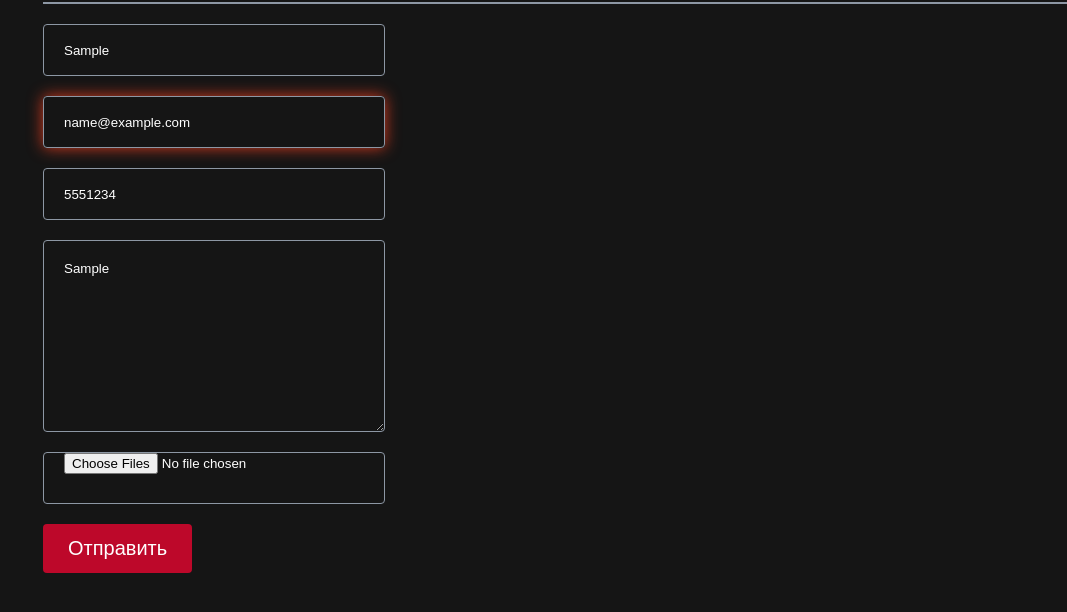
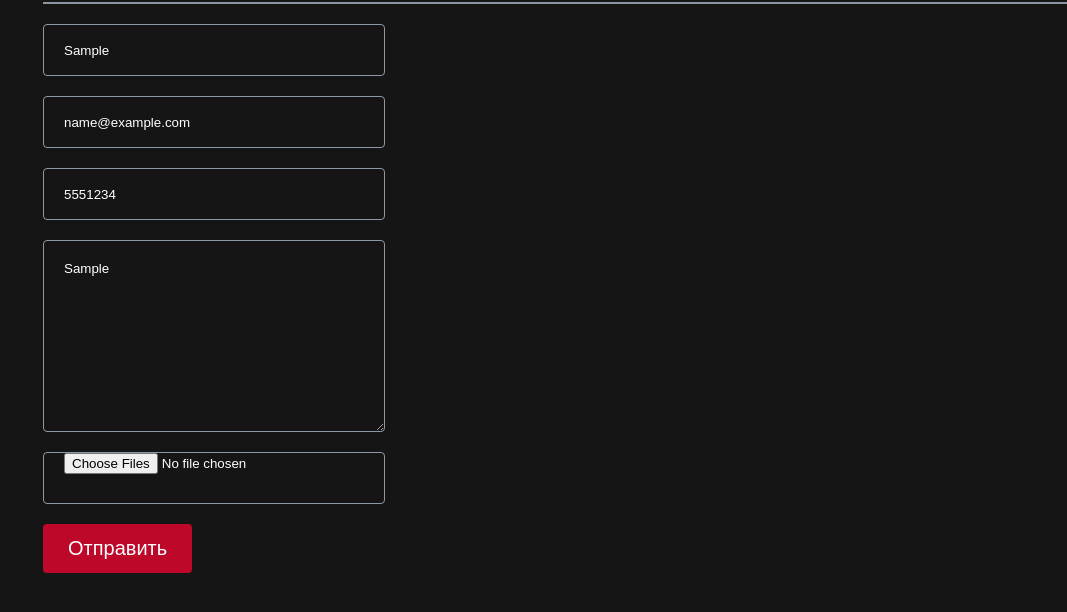
Before and after one commit to AmetDev/-50-days-projects-js, a plain HTML site: page 12.01-forma-mail/index.html in a window 1280 px wide. Both pictures are taken after typing "Sample", "name@example.com", "5551234", "Sample" into the empty fields and a click on the button "Отправить". Shown: the part 134-746 px from the top of the page, without its empty margins (30-1097 px from the left). Drawn offline with Linux system fonts and the light colour scheme; a web font is replaced by a local one.

Commit message:
ready-valudate

```diff
--- a/12.01-forma-mail/css/style.css
+++ b/12.01-forma-mail/css/style.css
@@ -26,3 +26,6 @@ body {
   ._style_error {
     box-shadow: 0 0 15px rgb(210, 57, 30);
   }
+  /* .input-mail {
+    border-color: white;
+  } */
--- a/12.01-forma-mail/js/script.js
+++ b/12.01-forma-mail/js/script.js
@@ -14,14 +14,21 @@ document.addEventListener('DOMContentLoaded', function () {
         } else {
           element.classList.remove("_style_error")
         };
-      const emailInput = document.querySelector(".input-mail")
-      if (/^\w+([\.-]?\w+)*@\w+([\.-]?\w+)*(\.\w{2,3})+$/.test(emailInput)) {
-        emailInput.classList.remove("_style_error")
-        console.log(true)
-      } else {
-        console.log(false)
-        emailInput.classList.add("_style_error")
+        const inputMail = document.querySelector(".input-mail")
+        const EMAIL_REGEXP = /^(([^<>()[\].,;:\s@"]+(\.[^<>()[\].,;:\s@"]+)*)|(".+"))@(([^<>()[\].,;:\s@"]+\.)+[^<>()[\].,;:\s@"]{2,})$/iu;
+      onInput()
+      function onInput() {
+        if (isEmailValid(inputMail.value)) {
+          inputMail.classList.remove("_style_error")
+        } else {
+          inputMail.classList.add("_style_error")
+        }
       }
+      function isEmailValid(value) {
+        return EMAIL_REGEXP.test(value);
+      }
+
+
     });
   };
 });
```
